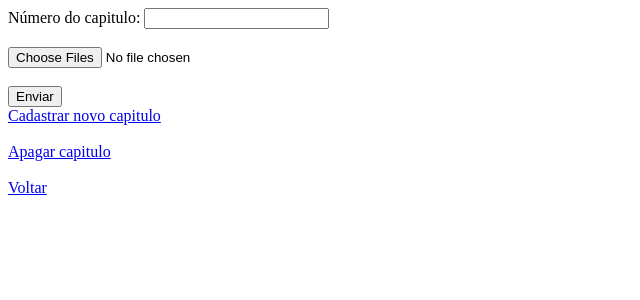
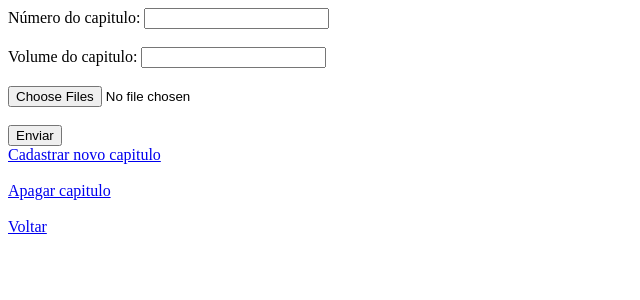
Before and after one commit to eliabeguerreiro/jokerscanlator, a PHP site: page /projetos/yuru_camp/index.php?pg=cadastrarcap in a window 1280 px wide. Shown: the top 300 px of the page, without its empty margins (0-640 px from the left). Run offline with PHP 8.4, Linux system fonts and the light colour scheme.

Commit message:
subindo acessos aos capitulos no banco de dados

```diff
--- a/src/projetos/yuru_camp/index.php
+++ b/src/projetos/yuru_camp/index.php
@@ -18,6 +18,8 @@ if($pg == 'cadastrarcap'){?>
 		<form enctype="multipart/form-data" method="POST" action="index.php?pg=cadastrando">
 			<label>Número do capitulo: </label>
 			<input type="text" name="capitulo"><br><br>
+			<label>Volume do capitulo: </label>
+			<input type="text" name="volume"><br><br>
 			<input type="file" name="arquivo[]" multiple="multiple" /><br><br>
 			<input name="enviar" type="submit" value="Enviar">
 
@@ -29,10 +31,18 @@ if($pg == 'cadastrarcap'){?>
 }
 if($pg == 'cadastrando'){
     $projeto = $_SESSION['projeto'];
-    $capitulo = $_POST['capitulo'];
+	$capitulo = $_POST['capitulo'];
+	$volume = $_POST['volume'];
     $_UP['pasta'] = $capitulo.'/';
     mkdir($_UP['pasta'], 0777);
-    $diretorio = $capitulo.'/';
+	$diretorio = $capitulo.'/';
+
+	$result = "INSERT INTO capitulos ( projeto, volume, numero, link) VALUES('peerless', $volume, $capitulo, 'projetos/yuru_camp/'.$diretorio)";
+	if($resultado = mysqli_query($conn, $result)){
+		echo 'o capitulo subio para o banco de dados';
+	};
+
+
 	if(!is_dir($diretorio)){
         echo "Pasta $diretorio nao existe";
     }else{
```
Also changed, not shown: src/projetos/peerless_dad/index.php (+12 -2 lines).
